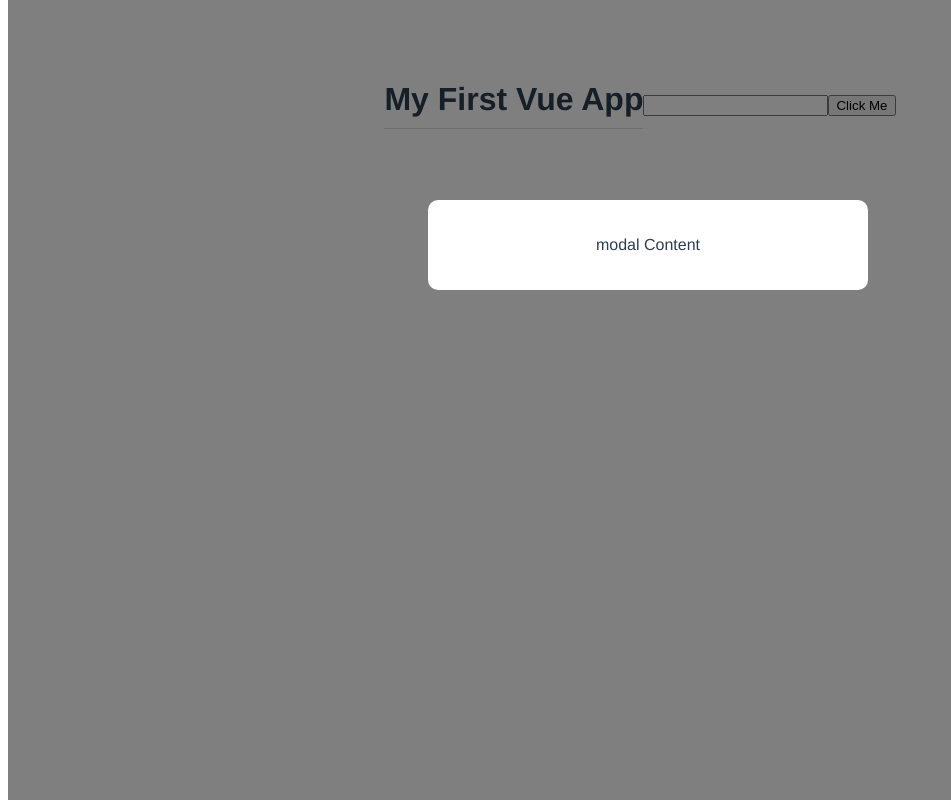
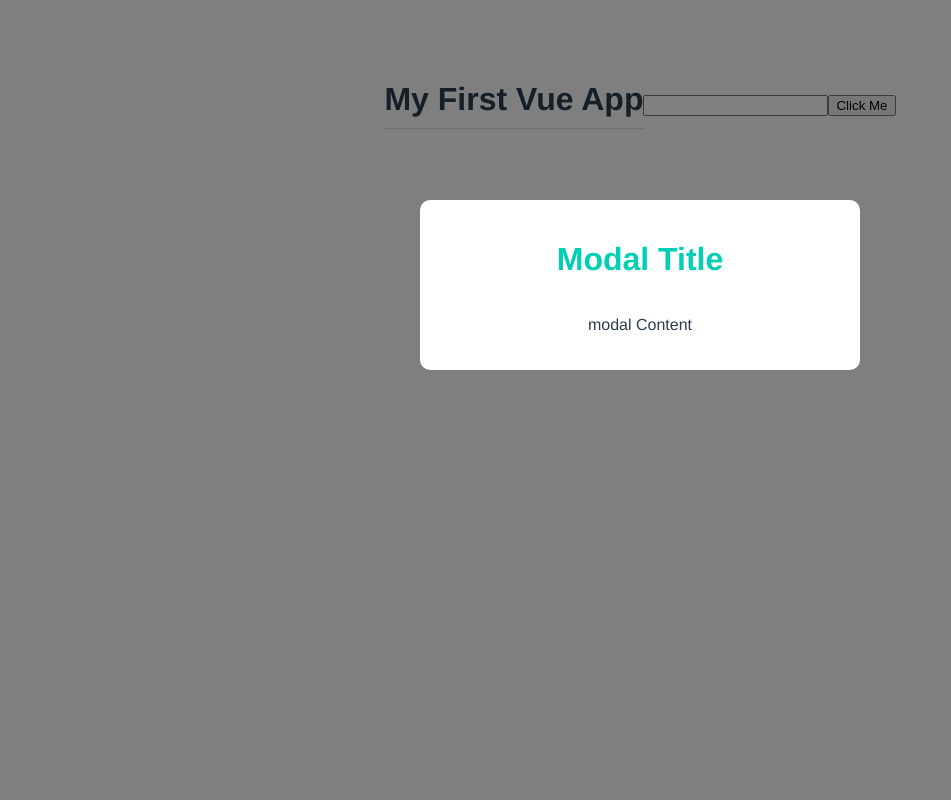
Before and after one commit to rlinsdev/VueTutor, a Vue app: page / in a window 1280 px wide. Shown: the whole page, without its empty margins (0-951 px from the left). Built offline with nearby package versions, Linux system fonts and the light colour scheme.

Commit message:
scoped and Global CSS

```diff
--- /dev/null
+++ b/src/assets/global.css
@@ -0,0 +1,6 @@
+body {
+  margin: 0;
+}
+p {
+  font-style: italic;
+}
--- a/src/components/Modal.vue
+++ b/src/components/Modal.vue
@@ -1,6 +1,7 @@
 <template>
   <div class="backdrop">
     <div class="modal">
+      <h1>Modal Title </h1>
       <p>modal Content </p>
     </div>
   </div>
--- a/src/main.js
+++ b/src/main.js
@@ -1,4 +1,5 @@
 import { createApp } from 'vue'
 import App from './App.vue'
+import './assets/global.css'
 
 createApp(App).mount('#app')
```
